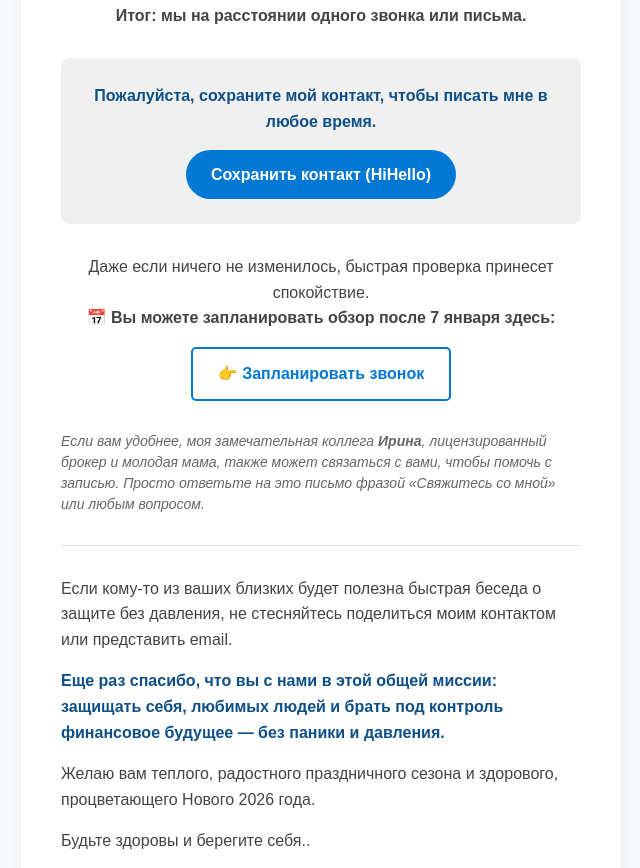
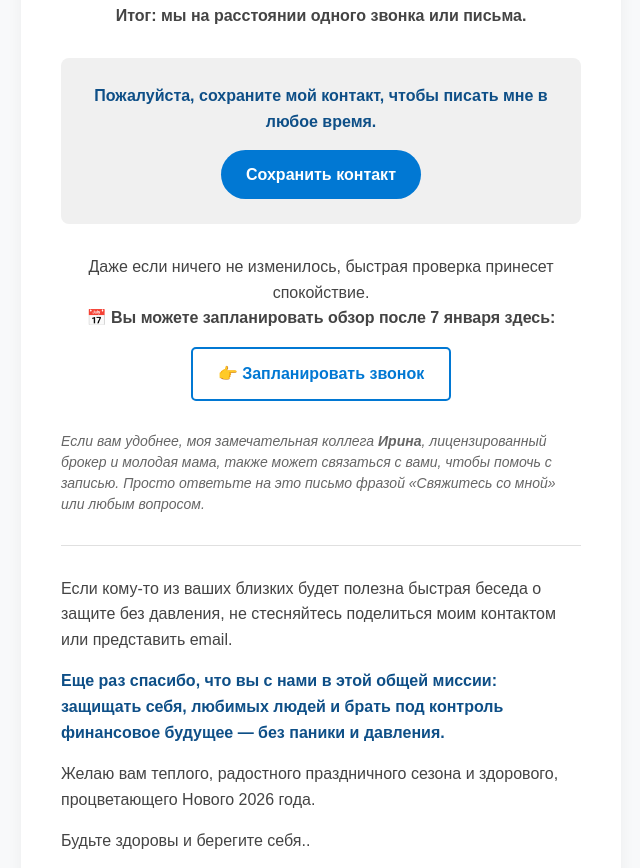
Before and after one commit to sozdatel3/julia_nlg_mail_ru, a plain HTML site: page index.html in a window 1280 px wide. Shown: the part 2005-2873 px from the top of the page, without its empty margins (319-959 px from the left). Drawn offline with Linux system fonts and the light colour scheme.

Commit message:
fix text

```diff
--- a/index.html
+++ b/index.html
@@ -184,7 +184,7 @@
                                             Пожалуйста, сохраните мой контакт, чтобы писать мне в любое время.
                                         </p>
                                         <a href="https://hihello.com/hi/jbarinova" target="_blank" style="background-color: #0178d3; color: #ffffff; font-size: 16px; font-weight: bold; text-decoration: none; padding: 12px 25px; border-radius: 50px; display: inline-block;">
-                                            Сохранить контакт (HiHello)
+                                            Сохранить контакт
                                         </a>
                                     </td>
                                 </tr>
```
